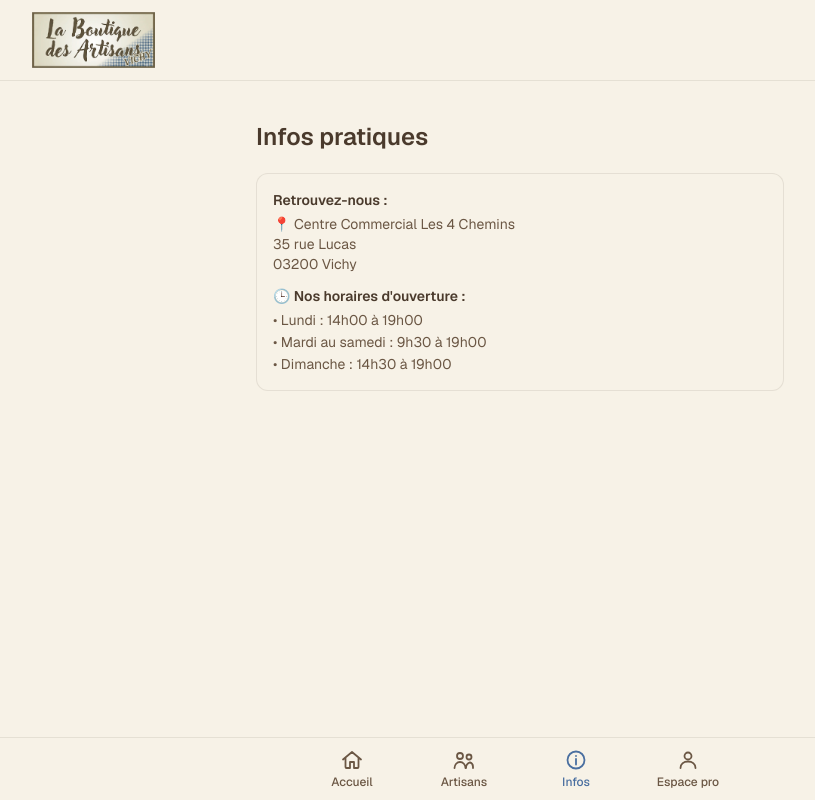
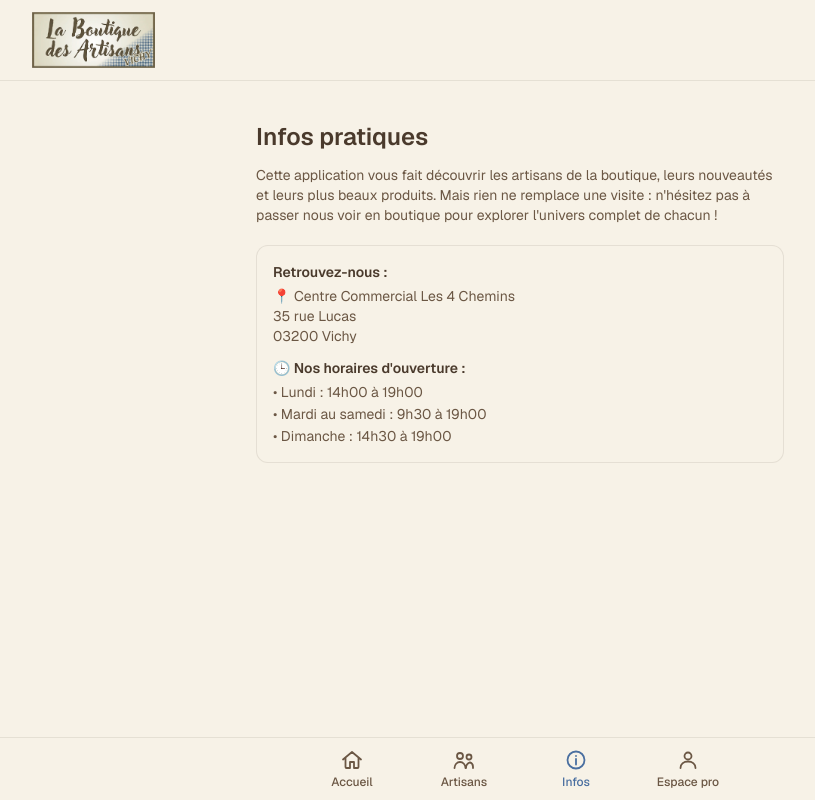
Before and after one commit to David928/boutique-artisans-vichy, a Next.js app: page /infos in a window 1280 px wide. Shown: the whole page, without its empty margins (120-935 px from the left). Built offline with nearby package versions, Linux system fonts and the light colour scheme.

Commit message:
Drop the "Autre" category, add an intro blurb to Infos
"Autre" was a catch-all that would undermine the curated category list
David controls. Also added a short intro on /infos explaining the app is
a showcase (newest/best products) and not a replacement for visiting the
shop.

```diff
--- a/app/infos/page.tsx
+++ b/app/infos/page.tsx
@@ -6,6 +6,13 @@ export default function InfosPage() {
   return (
     <div className="mx-auto max-w-xl px-4 py-6 sm:px-6 sm:py-10">
       <h1 className="text-2xl font-semibold text-ink">Infos pratiques</h1>
+
+      <p className="mt-3 text-sm text-ink-light">
+        Cette application vous fait découvrir les artisans de la boutique,
+        leurs nouveautés et leurs plus beaux produits. Mais rien ne remplace
+        une visite : n&apos;hésitez pas à passer nous voir en boutique pour
+        explorer l&apos;univers complet de chacun !
+      </p>
 
       <div className="mt-5 rounded-xl border border-ink/10 bg-cream-light px-4 py-4 text-sm text-ink-light">
         <p className="font-semibold text-ink">Retrouvez-nous :</p>
--- a/components/CategoryIcon.tsx
+++ b/components/CategoryIcon.tsx
@@ -70,13 +70,6 @@ const PATHS: Record<string, React.ReactNode> = {
       <path d="M12 12v9M12 12 20 7.5M12 12 4 7.5" />
     </>
   ),
-  Autre: (
-    <>
-      <circle cx="6" cy="12" r="1.3" fill="currentColor" stroke="none" />
-      <circle cx="12" cy="12" r="1.3" fill="currentColor" stroke="none" />
-      <circle cx="18" cy="12" r="1.3" fill="currentColor" stroke="none" />
-    </>
-  ),
 };
 
 const FALLBACK = (
--- a/lib/categories.ts
+++ b/lib/categories.ts
@@ -9,5 +9,4 @@ export const ARTISAN_CATEGORIES = [
   "Papeterie",
   "Gravure laser",
   "Impression 3D",
-  "Autre",
 ] as const;
```
